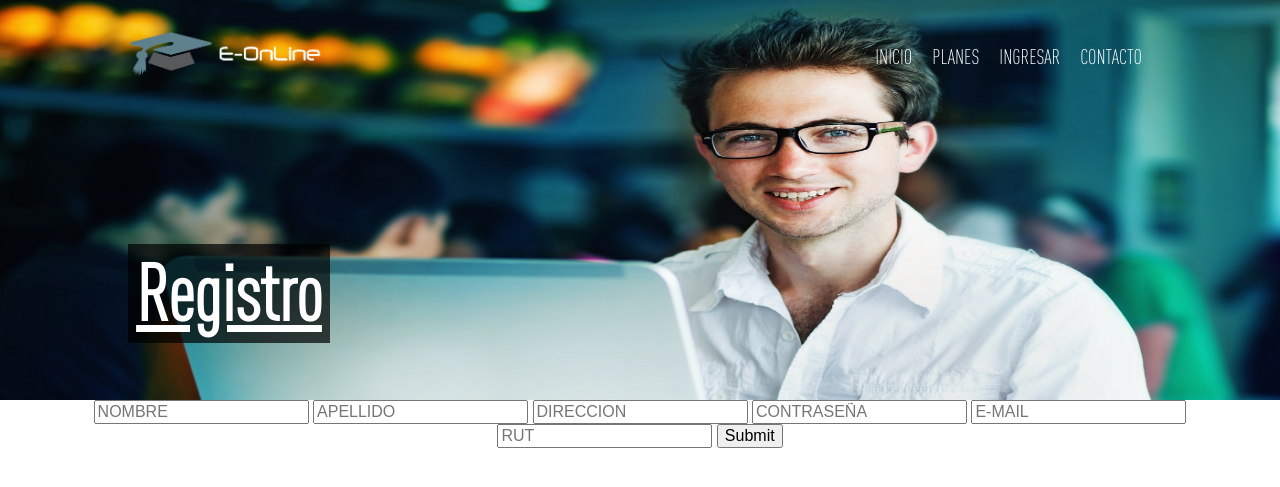
After one commit to AlbertoL/eonline, a PHP site: page /registro.php in a window 1280 px wide. The commit adds this page. Shown: the top 487 px of the page. Run offline with PHP 8.4, Linux system fonts and the light colour scheme; style sheets or scripts are compiled from the project's sources.

Commit message:
registro no terminado

```diff
--- /dev/null
+++ b/css/css_registro.css
@@ -0,0 +1,2 @@
+@import "fonts.css";
+body{color:#fff;font-size:100%;text-align:center;font-family:Arial,Helvetica;margin:0;padding:0}.contenedor{max-width:1400px}header{background:url("../img/men-computer.jpg");background-size:100% 150%;background-repeat:no-repeat;height:400px;position:relative;width:100%;}header nav{height:60px;margin:0 auto;padding-top:30px;position:relative;width:80%;}header nav .logo{width:200px;float:left;}header nav .logo img{width:200px}header nav ul{list-style:none;float:right;margin:5px 0;padding:0;}header nav ul li{float:left;padding:0;margin:0;}header nav ul li a{color:#fff;display:block;font-family:din;font-size:1.3em;font-weight:400;padding:10px;text-decoration:none}header h2{background:rgba(0,0,0,0.7);font-family:din;font-size:4.9em;margin-left:10%;margin-top:12%;padding:5px;text-decoration:underline;width:15%}.frm{color:#000}
--- /dev/null
+++ b/css/css_registro.styl
@@ -0,0 +1,70 @@
+@import "fonts.css"
+negro = #000000
+blanco = #ffffff
+gris_suave = #F3F3F3
+
+body
+	color blanco
+	font-size 100%
+	text-align center
+	font-family Arial, Helvetica
+	margin 0
+	padding 0
+
+.contenedor
+	max-width 1400px
+
+header
+	background url(../img/men-computer.jpg)
+	background-size 100% 150%
+	background-repeat no-repeat
+	height 400px
+	position relative
+	width 100%
+
+	nav
+		height 60px
+		margin 0  auto
+		padding-top 30px
+		position relative
+		width 80%
+
+		.logo
+			width 200px
+			float left
+
+			img
+				width 200px
+
+		ul
+			list-style none
+			float right
+			margin 5px 0
+			padding 0
+
+			li
+				float left
+				padding 0
+				margin 0
+
+				a
+					color blanco
+					display block
+					font-family din
+					font-size 1.3em
+					font-weight 400
+					padding 10px
+					text-decoration none
+
+	h2
+		background rgba(0.0.0.0.7)
+		font-family din
+		font-size 4.9em
+		margin-left 10%
+		margin-top 12%
+		padding 5px
+		text-decoration underline
+		width 15%
+
+.frm
+	color negro
--- /dev/null
+++ b/registro.php
@@ -0,0 +1,48 @@
+<!DOCTYPE html>
+<html lang="es">
+<head>
+	<meta charset="UTF-8">
+	<title>Registrar</title>
+</head>
+<body>
+	<!DOCTYPE html>
+<html lang="es">
+<head>
+	<meta charset="UTF-8">
+	<title>Planes</title>
+	<meta name="viewport" content="width=device-width, initial-scale=1, maximum-scale=1">
+	<link rel="stylesheet" href="./css/normalize.css"/>
+	<link rel="stylesheet" href="./css/css_registro.css">
+</head>
+<body>
+	<div class="contenedor">
+		<header>
+			<nav>
+				<div class="logo">
+					<img src="img/logo.png" alt="logo">
+				</div>
+				<ul>
+					<li><a href="./index.php">INICIO</a> </li>
+					<li><a href="./planes.php">PLANES</a> </li>
+					<li><a href="login.php">INGRESAR</a> </li>
+					<li><a href="./contacto.php">CONTACTO</a></li>
+				</ul>
+			</nav>
+			<h2>Registro</h2>
+		</header>
+		<div class="frm">
+		<form id="frmRegistro" class="frmRegistro" action="./controlador/procesarform.php" method="POST">
+		<input type="text" name="nombre" id="nombre" required placeholder="NOMBRE"/>
+		<input type="text" name="apellido" id="apellido" placeholder="APELLIDO" required/>
+		<input type="text" name="direccion" id="direccion" required placeholder="DIRECCION"/>
+		<input type="password" name="pass" id="pass" placeholder="CONTRASEÑA" required/>
+		<input type="email" name="email" id="email" placeholder="E-MAIL" required/>
+		<input type="text" name="rut" id="rut" placeholder="RUT" required/>
+		<input type="submit">
+		</form>
+		</div>
+	</div>
+</body>
+</html>
+</body>
+</html>
```
Also changed, not shown: archivo/conexion.php (added, +81 -0 lines), controlador/procesarform.php (added, +18 -0 lines), css/planes.css (+1 -1 lines), css/planes.styl (+36 -3 lines), planes.php (+21 -5 lines).
